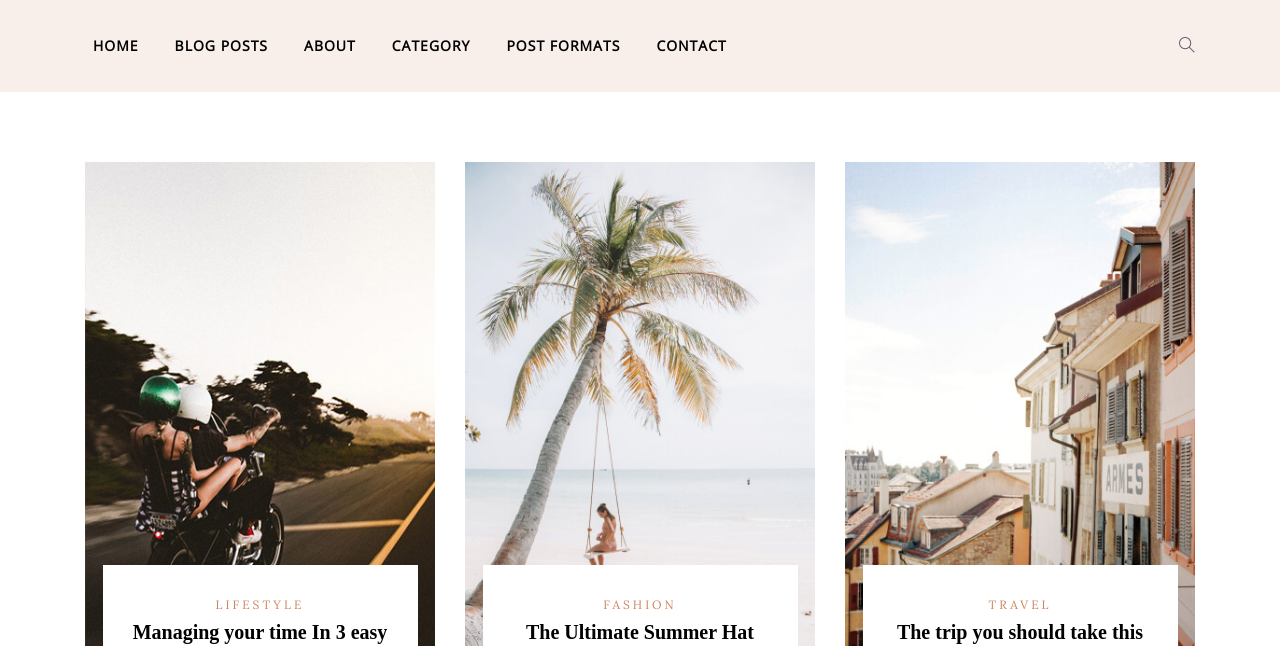
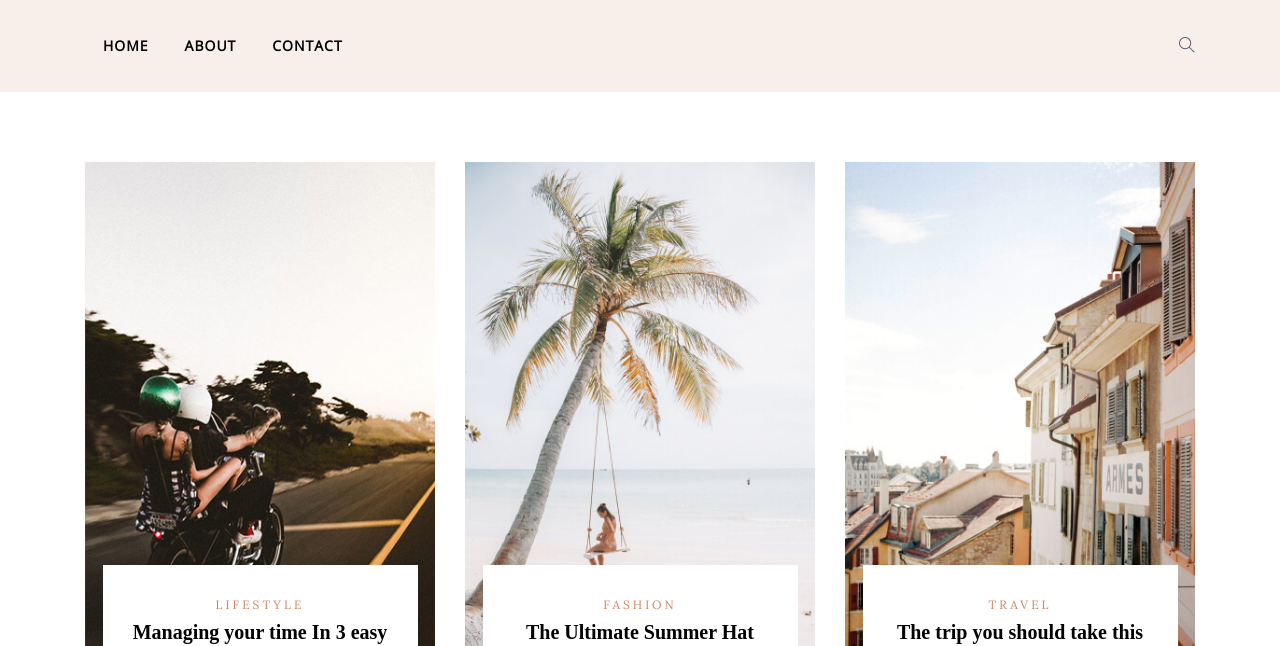
Before and after one commit to rivka-levit/travelling-blog, a Django app: template posts/templates/posts/home.html in a window 1280 px wide. Shown: the top 646 px of the page. Run offline with Django 3.2, Linux system fonts and the light colour scheme; the template is opened without the code that fills it, so the values that code supplies are empty; some libraries are stand-ins or nearby versions; some web fonts are replaced.

Commit message:
refactor base

```diff
--- a/posts/templates/posts/base.html
+++ b/posts/templates/posts/base.html
@@ -38,69 +38,17 @@
 
 <body>
 
-
-{#	<div class="header-logo py-5 d-none d-lg-block">#}
-{#		<div class="container">#}
-{#			<div class="row justify-content-center">#}
-{#				<div class="col-lg-6 text-center">#}
-{#					<a class="navbar-brand" href="index.html"><img src="{% static 'images/logo.png' %}" alt="" class="img-fluid w-100"></a>#}
-{#				</div>#}
-{#			</div>#}
-{#		</div>#}
-{#	</div>#}
-
 	<header class="header-top bg-grey justify-content-center">
 		<nav class="navbar navbar-expand-lg navigation">
 			<div class="container">
-				<a class="navbar-brand d-lg-none" href="index.html"><img src="{%  static 'images/logo.png' %}" alt="" class="img-fluid"></a>
-
-				<button class="navbar-toggler" type="button" data-toggle="collapse" data-target="#navbarContent"
-					aria-controls="navbarContent" aria-expanded="false" aria-label="Toggle navigation">
-					<span class="ti-menu"></span>
-				</button>
 				<div class="collapse navbar-collapse" id="navbarContent">
-					<ul id="menu" class="menu navbar-nav ">
-						<li class="nav-item dropdown  pl-0">
-							<a class="nav-link dropdown-toggle" href="#" id="navbarDropdown" role="button" data-toggle="dropdown"
-								aria-haspopup="true" aria-expanded="false">
-								Home
-							</a>
-							<div class="dropdown-menu" aria-labelledby="navbarDropdown">
-								<a class="dropdown-item" href="index.html">Home 1</a>
-								<a class="dropdown-item" href="index-2.html">Home 2</a>
-								<a class="dropdown-item" href="index-3.html">Home 3</a>
-								<a class="dropdown-item" href="index-4.html">Home 4</a>
-								<a class="dropdown-item" href="index-5.html">Home 5</a>
-								<a class="dropdown-item" href="index-6.html">Home 6</a>
-							</div>
-						</li>
-						<li class="nav-item dropdown">
-							<a class="nav-link dropdown-toggle" href="#" id="navbarDropdown2" role="button" data-toggle="dropdown"
-								aria-haspopup="true" aria-expanded="false">
-								Blog Posts
-							</a>
-							<div class="dropdown-menu" aria-labelledby="navbarDropdown2">
-								<a class="dropdown-item" href="standard-fullwidth.html">Standard Fullwidth</a>
-								<a class="dropdown-item" href="standard-left-sidebar.html">Standard Left Sidebar</a>
-								<a class="dropdown-item" href="standard-right-sidebar.html">Standard Right Sidebar</a>
-							</div>
+					<ul id="menu" class="menu navbar-nav">
+						<li class="nav-item">
+							<a class="nav-link" href="{% url 'home' %}">Home</a>
 						</li>
 
 						<li class="nav-item"><a href="about.html" class="nav-link">About</a></li>
-						<li class="nav-item"><a href="fashion.html" class="nav-link">Category</a></li>
-						<li class="nav-item dropdown">
-							<a class="nav-link dropdown-toggle" href="#" id="navbarDropdown3" role="button" data-toggle="dropdown"
-								aria-haspopup="true" aria-expanded="false">
-								Post Formats
-							</a>
-							<div class="dropdown-menu" aria-labelledby="navbarDropdown3">
-								<a class="dropdown-item" href="post-video.html">Video Formats</a>
-								<a class="dropdown-item" href="post-audio.html">Audio Format</a>
-								<a class="dropdown-item" href="post-link.html">Quote Format</a>
-								<a class="dropdown-item" href="post-gallery.html">Gallery Format</a>
-								<a class="dropdown-item" href="post-image.html">Image Format</a>
-							</div>
-						</li>
+
 						<li class="nav-item"><a href="contact.html" class="nav-link">Contact</a></li>
 						<li class="nav-item d-lg-none">
 							<div class="search_toggle p-3 d-inline-block bg-white"><i class="ti-search"></i></div>
```
